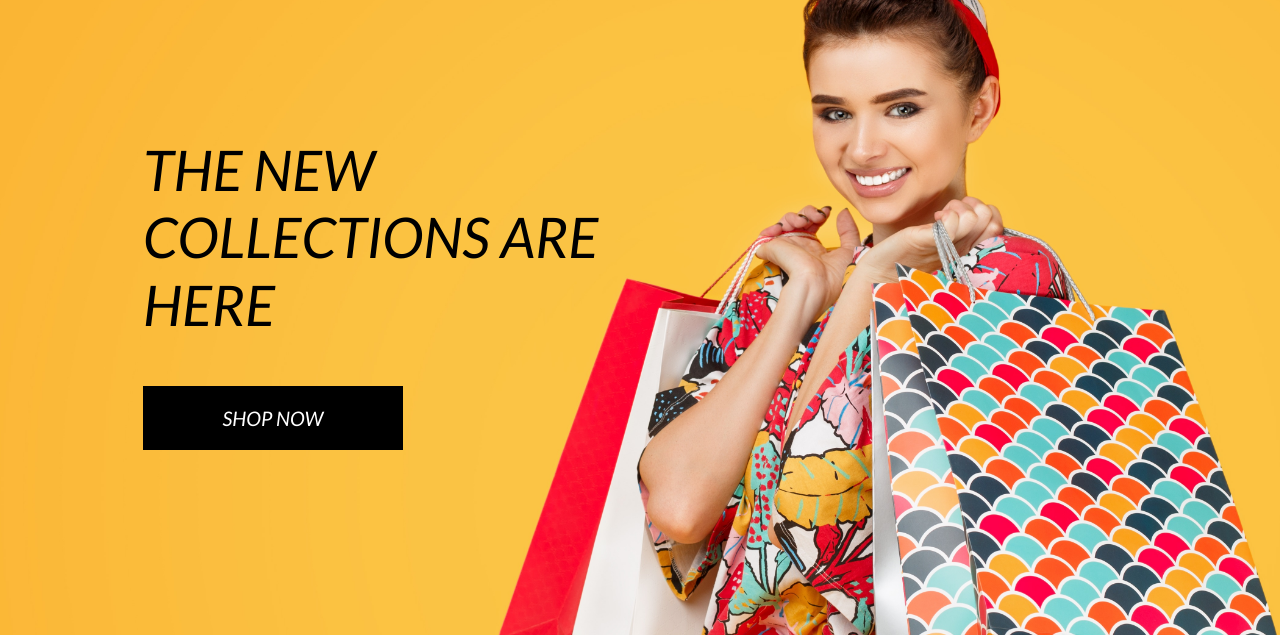
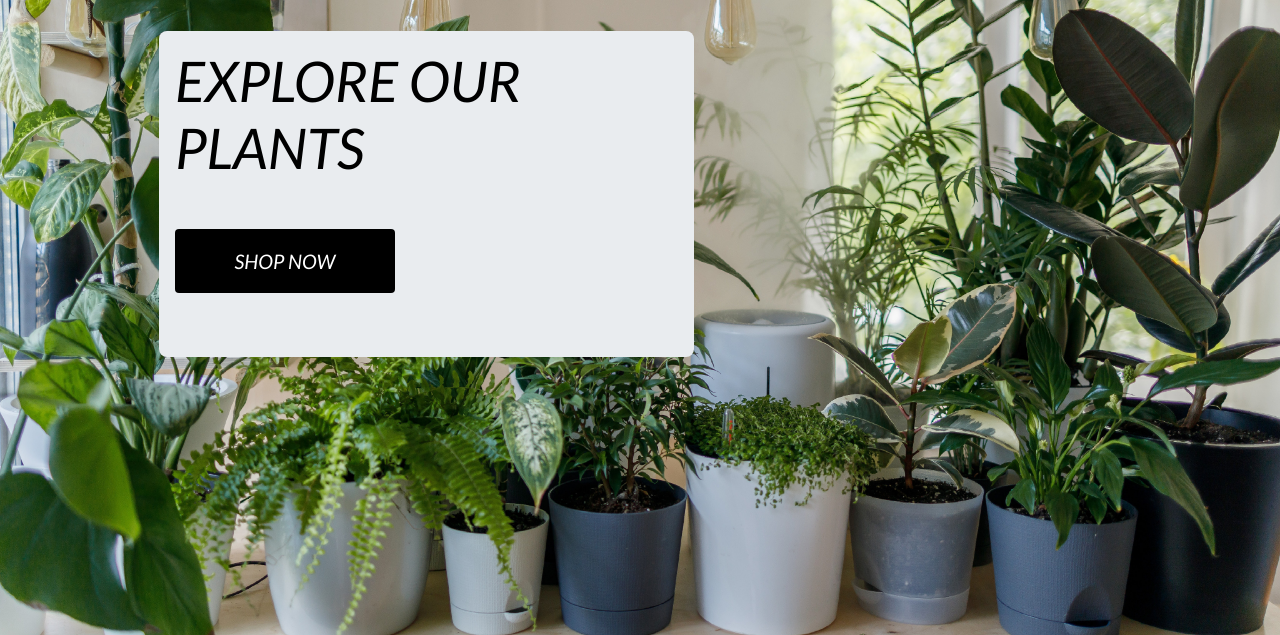
Before and after one commit to Lucy-Glanville-Brown/plant-spot, a Django app: page / in a window 1280 px wide. Shown: the part 165-800 px from the top of the page. Run offline with Django 3.2, Linux system fonts and the light colour scheme; some libraries are stand-ins or nearby versions.

Commit message:
Updated homepage image and added jumbotron and styling

```diff
--- a/home/templates/home/index.html
+++ b/home/templates/home/index.html
@@ -12,14 +12,16 @@
 {% block content %}
     <div class="container h-100">
         <div class="row h-100">
-            <div class="col-7 col-md-6 my-auto">
-                <h1 class="display-4 logo-font text-black">
-                    The new collections are here
-                </h1>
-                <div class="my-5">
-                    <h4>
-                        <a href="{% url 'products' %}" class="shop-now-button btn btn-lg rounded-0 text-uppercase py-3">Shop Now</a>
-                    </h4>
+            <div class="col-12 col-md-7 my-3">
+                <div class="jumbotron">
+                    <h1 class="display-4 logo-font text-black">
+                        Explore our plants
+                    </h1>
+                    <div class="my-5">
+                        <h4>
+                            <a href="{% url 'products' %}" class="shop-now-button btn btn-lg rounded text-uppercase py-3">Shop Now</a>
+                        </h4>
+                    </div>
                 </div>
             </div>
         </div>
--- a/static/css/base.css
+++ b/static/css/base.css
@@ -30,7 +30,7 @@ body {
 .shop-now-button {
     background: black;
     color: white;
-    min-width: 260px;
+    min-width: 220px;
 }
 
 .btn-black {
@@ -104,6 +104,12 @@ a.category-badge > span.badge:hover {
 
 input[name='q']::placeholder {
     color: #aab7c4;
+}
+
+.jumbotron {
+    border-radius: 0.5rem;
+    padding: 1rem;
+    margin: 1rem;
 }
 
 /* ------------------------------- bootstrap toasts */
```
Also changed, not shown: media/homepage_background_cropped.jpg.
